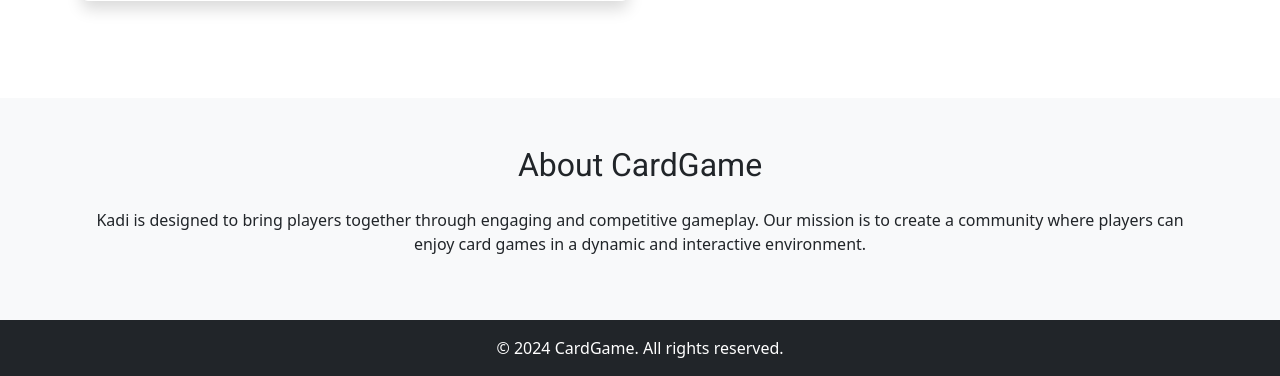
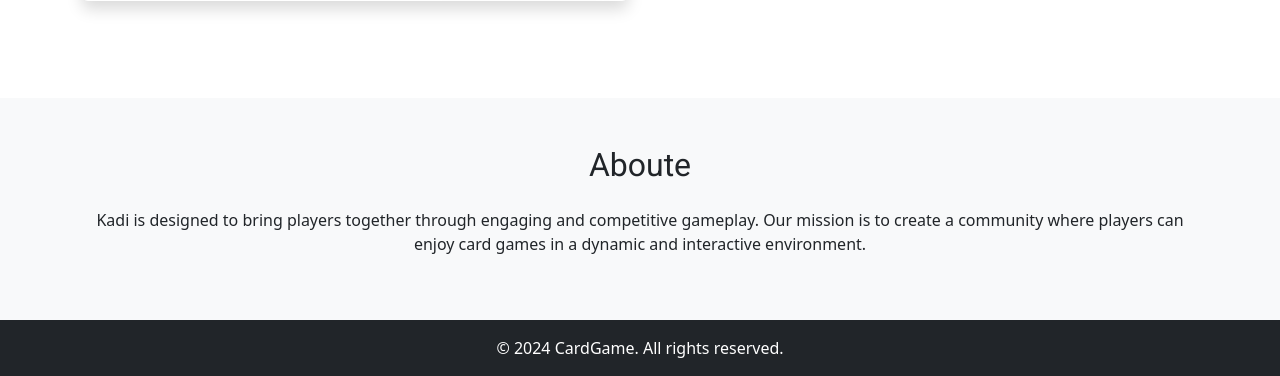
Before and after one commit to WangKal/kadi, a Flask app: page / in a window 1280 px wide. Shown: the part 842-1218 px from the top of the page. Run offline with Flask 3, Linux system fonts and the light colour scheme; parts of the project's set-up code (start-up, migrations or seed data) failed here and were passed over.

Commit message:
Update index.html

```diff
--- a/web_flask/templates/index.html
+++ b/web_flask/templates/index.html
@@ -60,7 +60,7 @@
     <!-- About Section -->
     <section class="py-5 bg-light" id="about">
         <div class="container">
-            <h2 class="text-center mb-4">About CardGame</h2>
+            <h2 class="text-center mb-4">Aboute</h2>
             <p class="text-center">Kadi is designed to bring players together through engaging and competitive gameplay. Our mission is to create a community where players can enjoy card games in a dynamic and interactive environment.</p>
         </div>
     </section>
```
